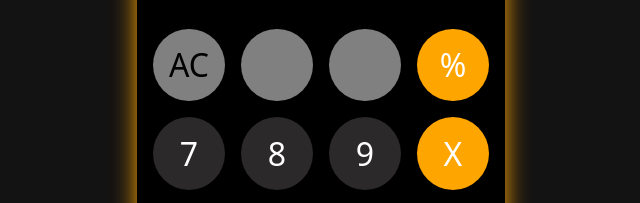
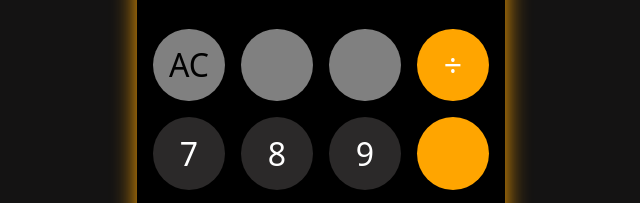
Before and after one commit to javierbasualdo/calculator, a plain HTML site: page index.html in a window 1280 px wide. Shown: the part 267-470 px from the top of the page, 319-959 px from the left. Drawn offline with Linux system fonts and the light colour scheme.

Commit message:
change characters

```diff
--- a/index.html
+++ b/index.html
@@ -18,11 +18,11 @@
             <div class="gray" data-info="ac">AC</div>
             <div class="gray"></div>
             <div class="gray"></div>
-            <div class="orange" data-info="/">%</div>
+            <div class="orange" data-info="/">&divide;</div>
             <div class="black" data-info="7">7</div>
             <div class="black" data-info="8">8</div>
             <div class="black" data-info="9">9</div>
-            <div class="orange" data-info="*">X</div>
+            <div class="orange" data-info="*"></div>
             <div class="black" data-info="4">4</div>
             <div class="black" data-info="5">5</div>
             <div class="black" data-info="6">6</div>
```
